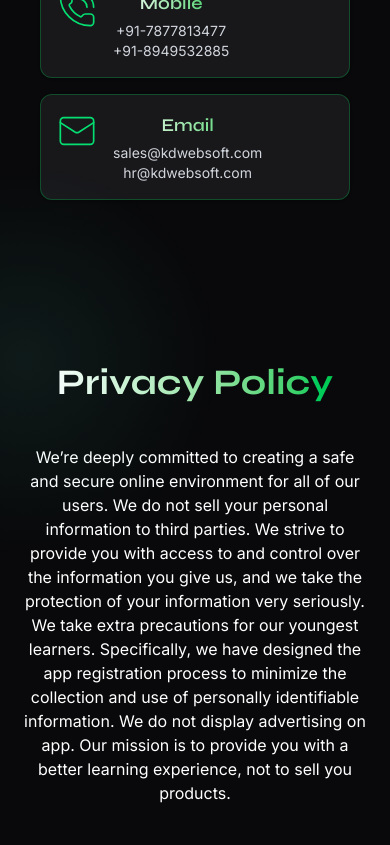
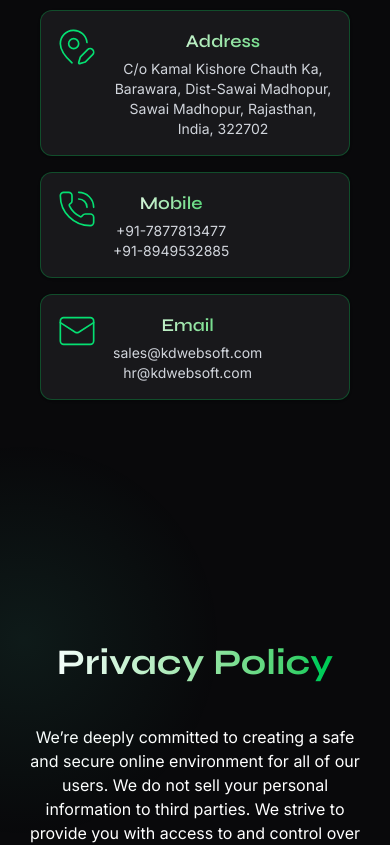
Before and after one commit to KirtiShinde18/eSaraswati, a React (Vite) app: page / in a window 390 px wide. Shown: the part 7027-7872 px from the top of the page. Built offline with nearby package versions, Linux system fonts and the light colour scheme.

Commit message:
section Padding change

```diff
--- a/src/Pages/About.jsx
+++ b/src/Pages/About.jsx
@@ -133,7 +133,7 @@
 
 
   return (
-    <section id="about" className="py-15 md:py-32 px-6 text-white min-h-screen">
+    <section id="about" className="py-25 md:py-32 px-6 text-white min-h-screen">
 
       {/* Cursor Glow */}
       <CursorGlow />
--- a/src/Pages/Contact.jsx
+++ b/src/Pages/Contact.jsx
@@ -87,7 +87,7 @@
 
   return (
 
-  <section className="py-15 md:py-32 px-6 text-white min-h-screen">
+  <section className="py-25 md:py-32 px-6 text-white min-h-screen">
 
     <CursorGlow />
 
--- a/src/Pages/Features.jsx
+++ b/src/Pages/Features.jsx
@@ -442,7 +442,7 @@
     }, [activeTab]);
 
   return (
-      <section id="feature" className="py-15 md:py-32 px-6 text-white min-h-screen">
+      <section id="feature" className="py-25 md:py-32 px-6 text-white min-h-screen">
 
       {/* Cursor Glow */}
       <CursorGlow />
--- a/src/Pages/Privacy.jsx
+++ b/src/Pages/Privacy.jsx
@@ -31,7 +31,7 @@
 
   return (
     <>
-      <section id="feature" className="py-15 md:py-32 px-6 text-white min-h-screen">
+      <section id="feature" className="py-25 md:py-32 px-6 text-white min-h-screen">
 
 
         <CursorGlow />
```
